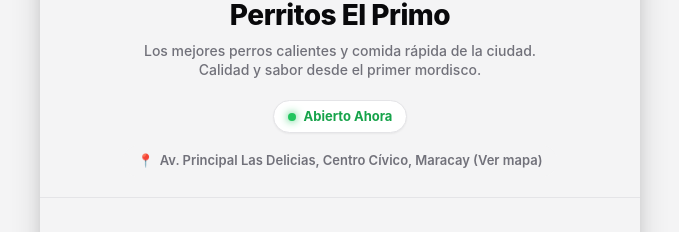
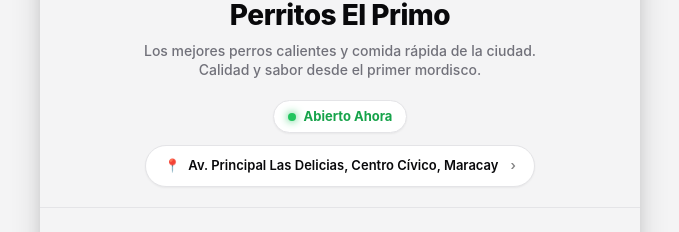
Before and after one commit to Elliyax77/plantilla-menu, a React (Vite) app: page / in a window 1280 px wide. Shown: the part 949-1181 px from the top of the page, without its empty margins (300-979 px from the left). Built offline with nearby package versions, Linux system fonts and the light colour scheme.

Commit message:
Refine location button to look clickable but subtle

```diff
--- a/src/components/Header.jsx
+++ b/src/components/Header.jsx
@@ -23,7 +23,7 @@ export default function Header({ restaurant }) {
             rel="noopener noreferrer"
             className="header-location"
           >
-            <span>📍</span> {restaurant.location}{restaurant.city ? `, ${restaurant.city}` : ''} (Ver mapa)
+            <span>📍</span> {restaurant.location}{restaurant.city ? `, ${restaurant.city}` : ''} <span style={{opacity: 0.5, marginLeft: '4px'}}>›</span>
           </a>
         )}
       </div>
--- a/src/index.css
+++ b/src/index.css
@@ -206,26 +206,29 @@ button {
 .header-location {
   display: inline-flex;
   align-items: center;
-  gap: 6px;
-  background-color: var(--bg-color);
-  padding: 6px 14px;
+  gap: 8px;
+  background-color: var(--card-bg);
+  padding: 10px 18px;
   border-radius: 9999px;
   font-size: 13px;
   font-weight: 600;
-  color: var(--text-secondary);
+  color: var(--text-primary);
   text-decoration: none;
-  transition: all 0.2s;
+  transition: all 0.2s cubic-bezier(0.4, 0, 0.2, 1);
   cursor: pointer;
+  border: 1px solid var(--border-color);
+  box-shadow: var(--shadow-sm);
 }
 
 .header-location:hover {
-  background-color: #e4e4e7;
-  color: var(--text-primary);
-  transform: scale(1.02);
+  background-color: var(--bg-color);
+  transform: translateY(-2px);
+  box-shadow: var(--shadow-md);
 }
 
 .header-location:active {
-  transform: scale(0.95);
+  transform: translateY(0);
+  box-shadow: var(--shadow-sm);
 }
 
 /* Categorías */
```
